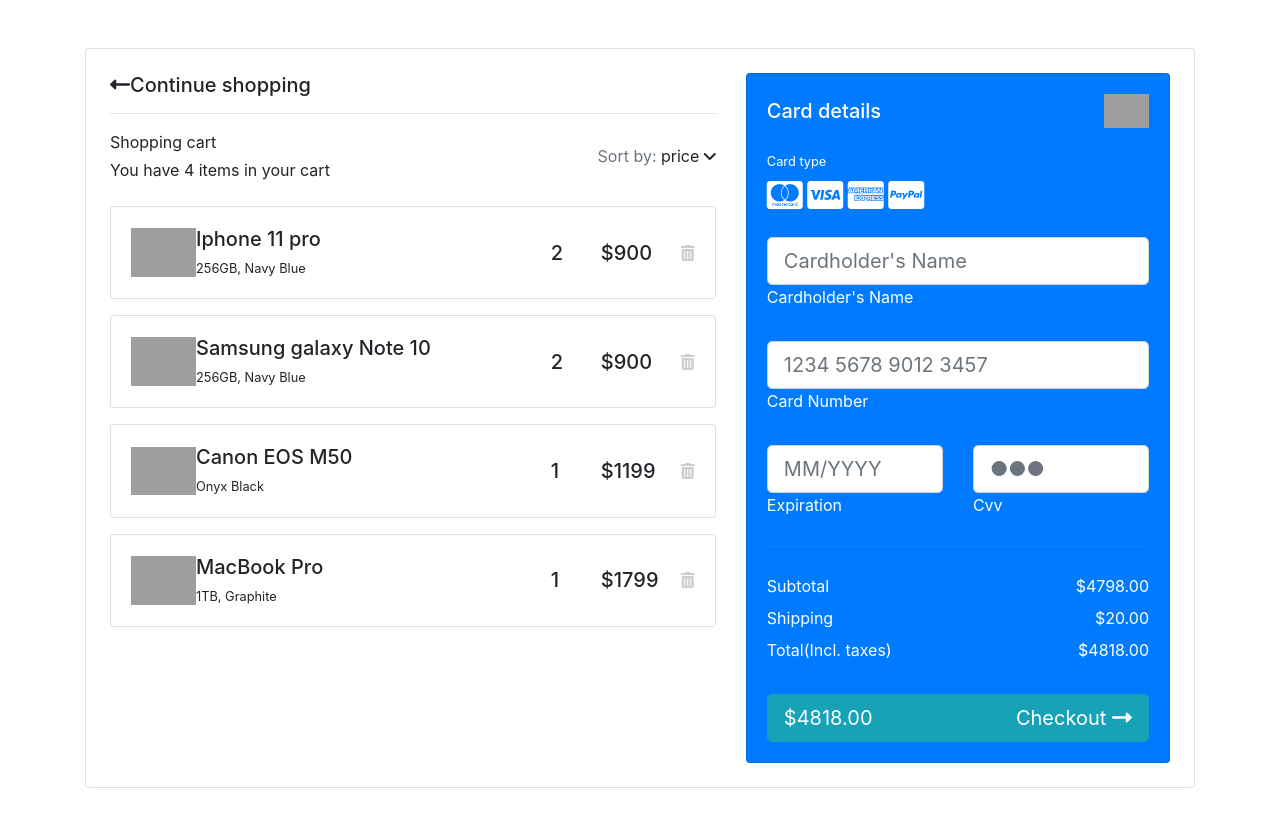
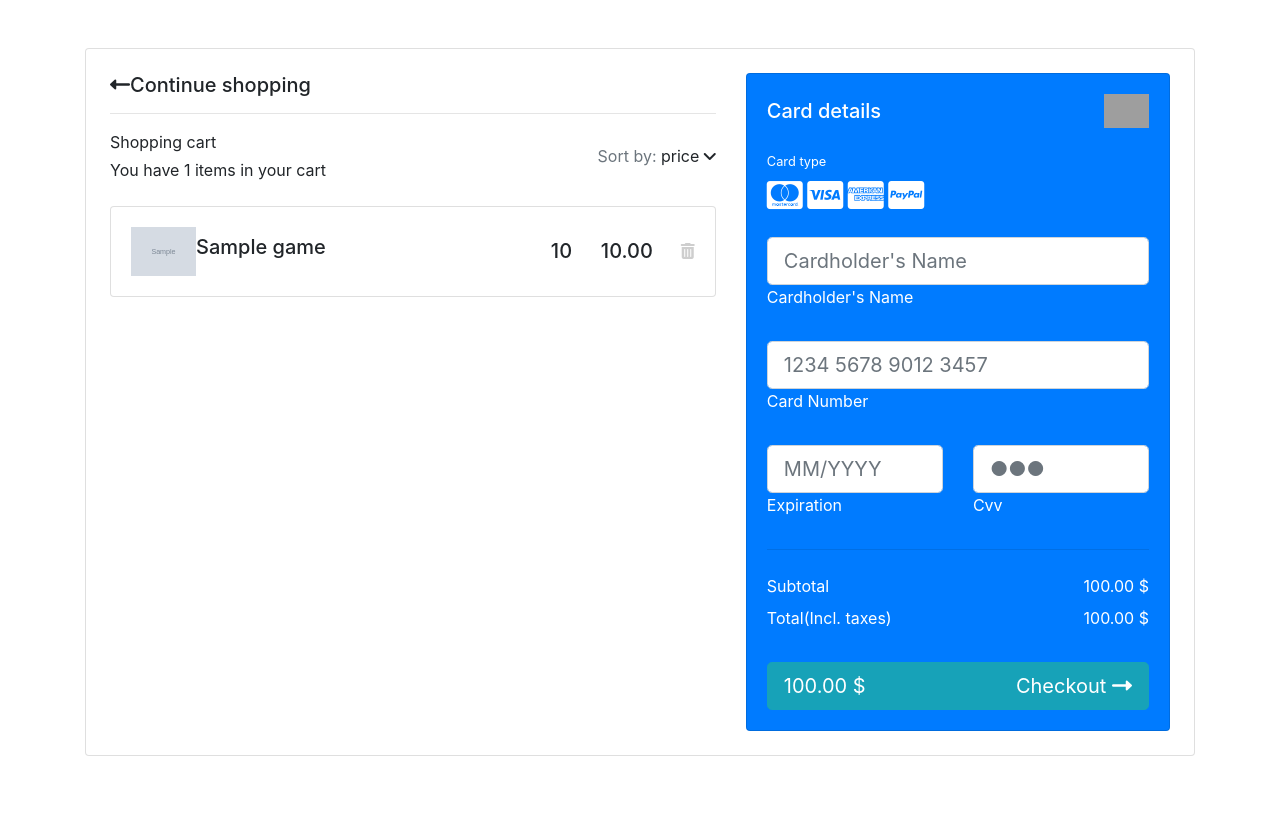
Before and after one commit to Slapppy/Gameshop, a Django app: page /cart/ in a window 1280 px wide. After the commit the page ends 756 px from the top, so only its background shows below. Run offline with Django 4.2, Linux system fonts and the light colour scheme; a user stored in the database is signed in; tables that the repository leaves empty hold one stand-in row (values such as "Sample post"); grey boxes marked "Sample" are stand-in pictures; some libraries are stand-ins or nearby versions; grey boxes are pictures that could not be loaded.

Commit message:
+cart and review

```diff
--- a/CourseSell20/templates/source/cart.html
+++ b/CourseSell20/templates/source/cart.html
@@ -28,121 +28,44 @@
                 <div class="d-flex justify-content-between align-items-center mb-4">
                   <div>
                     <p class="mb-1">Shopping cart</p>
-                    <p class="mb-0">You have 4 items in your cart</p>
+                    <p class="mb-0">You have {{ carts.count }} items in your cart</p>
                   </div>
                   <div>
                     <p class="mb-0"><span class="text-muted">Sort by:</span> <a href="#!"
                         class="text-body">price <i class="fas fa-angle-down mt-1"></i></a></p>
                   </div>
                 </div>
-
+                  {% for cart in carts %}
                 <div class="card mb-3">
                   <div class="card-body">
                     <div class="d-flex justify-content-between">
                       <div class="d-flex flex-row align-items-center">
                         <div>
                           <img
-                            src="https://mdbcdn.b-cdn.net/img/Photos/new-templates/bootstrap-shopping-carts/img1.webp"
+                            src="{{ request.scheme }}://{{ request.get_host }}/{{ cart.game.image }}"
                             class="img-fluid rounded-3" alt="Shopping item" style="width: 65px;">
                         </div>
                         <div class="ms-3">
-                          <h5>Iphone 11 pro</h5>
-                          <p class="small mb-0">256GB, Navy Blue</p>
+                          <h5>{{ cart.game.title }}</h5>
                         </div>
                       </div>
                       <div class="d-flex flex-row align-items-center">
                         <div style="width: 50px;">
-                          <h5 class="fw-normal mb-0">2</h5>
+                          <h5 class="fw-normal mb-0">{{ cart.quantity }}</h5>
                         </div>
                         <div style="width: 80px;">
-                          <h5 class="mb-0">$900</h5>
+                          <h5 class="mb-0">{{ cart.game.price }}</h5>
                         </div>
-                        <a href="#!" style="color: #cecece;"><i class="fas fa-trash-alt"></i></a>
+                        <a href="{% url "remove_cart_item" cart.id %}" style="color: #cecece;"><i class="fas fa-trash-alt"></i></a>
                       </div>
                     </div>
                   </div>
                 </div>
+                  {% endfor %}
 
-                <div class="card mb-3">
-                  <div class="card-body">
-                    <div class="d-flex justify-content-between">
-                      <div class="d-flex flex-row align-items-center">
-                        <div>
-                          <img
-                            src="https://mdbcdn.b-cdn.net/img/Photos/new-templates/bootstrap-shopping-carts/img2.webp"
-                            class="img-fluid rounded-3" alt="Shopping item" style="width: 65px;">
-                        </div>
-                        <div class="ms-3">
-                          <h5>Samsung galaxy Note 10 </h5>
-                          <p class="small mb-0">256GB, Navy Blue</p>
-                        </div>
-                      </div>
-                      <div class="d-flex flex-row align-items-center">
-                        <div style="width: 50px;">
-                          <h5 class="fw-normal mb-0">2</h5>
-                        </div>
-                        <div style="width: 80px;">
-                          <h5 class="mb-0">$900</h5>
-                        </div>
-                        <a href="#!" style="color: #cecece;"><i class="fas fa-trash-alt"></i></a>
-                      </div>
-                    </div>
-                  </div>
-                </div>
 
-                <div class="card mb-3">
-                  <div class="card-body">
-                    <div class="d-flex justify-content-between">
-                      <div class="d-flex flex-row align-items-center">
-                        <div>
-                          <img
-                            src="https://mdbcdn.b-cdn.net/img/Photos/new-templates/bootstrap-shopping-carts/img3.webp"
-                            class="img-fluid rounded-3" alt="Shopping item" style="width: 65px;">
-                        </div>
-                        <div class="ms-3">
-                          <h5>Canon EOS M50</h5>
-                          <p class="small mb-0">Onyx Black</p>
-                        </div>
-                      </div>
-                      <div class="d-flex flex-row align-items-center">
-                        <div style="width: 50px;">
-                          <h5 class="fw-normal mb-0">1</h5>
-                        </div>
-                        <div style="width: 80px;">
-                          <h5 class="mb-0">$1199</h5>
-                        </div>
-                        <a href="#!" style="color: #cecece;"><i class="fas fa-trash-alt"></i></a>
-                      </div>
-                    </div>
-                  </div>
-                </div>
 
-                <div class="card mb-3 mb-lg-0">
-                  <div class="card-body">
-                    <div class="d-flex justify-content-between">
-                      <div class="d-flex flex-row align-items-center">
-                        <div>
-                          <img
-                            src="https://mdbcdn.b-cdn.net/img/Photos/new-templates/bootstrap-shopping-carts/img4.webp"
-                            class="img-fluid rounded-3" alt="Shopping item" style="width: 65px;">
-                        </div>
-                        <div class="ms-3">
-                          <h5>MacBook Pro</h5>
-                          <p class="small mb-0">1TB, Graphite</p>
-                        </div>
-                      </div>
-                      <div class="d-flex flex-row align-items-center">
-                        <div style="width: 50px;">
-                          <h5 class="fw-normal mb-0">1</h5>
-                        </div>
-                        <div style="width: 80px;">
-                          <h5 class="mb-0">$1799</h5>
-                        </div>
-                        <a href="#!" style="color: #cecece;"><i class="fas fa-trash-alt"></i></a>
-                      </div>
-                    </div>
-                  </div>
-                </div>
+
 
               </div>
               <div class="col-lg-5">
@@ -200,25 +123,24 @@
 
                     <div class="d-flex justify-content-between">
                       <p class="mb-2">Subtotal</p>
-                      <p class="mb-2">$4798.00</p>
+                      <p class="mb-2">{{ total_price }} $</p>
                     </div>
 
-                    <div class="d-flex justify-content-between">
-                      <p class="mb-2">Shipping</p>
-                      <p class="mb-2">$20.00</p>
-                    </div>
 
                     <div class="d-flex justify-content-between mb-4">
                       <p class="mb-2">Total(Incl. taxes)</p>
-                      <p class="mb-2">$4818.00</p>
+                      <p class="mb-2">{{ total_price }} $</p>
                     </div>
 
-                    <button type="button" class="btn btn-info btn-block btn-lg">
-                      <div class="d-flex justify-content-between">
-                        <span>$4818.00</span>
-                        <span>Checkout <i class="fas fa-long-arrow-alt-right ms-2"></i></span>
-                      </div>
-                    </button>
+                    <form method="post" action="{% url 'checkout' %}">
+                        {% csrf_token %}
+                        <button type="submit" class="btn btn-info btn-block btn-lg">
+                            <div class="d-flex justify-content-between">
+                                <span>{{ total_price }} $</span>
+                                <span>Checkout <i class="fas fa-long-arrow-alt-right ms-2"></i></span>
+                            </div>
+                        </button>
+                    </form>
 
                   </div>
                 </div>
```
Also changed, not shown: CourseSell20/templates/source/product-details.html (+49 -30 lines), CourseSell20/templates/source/shop.html (+3 -4 lines).
